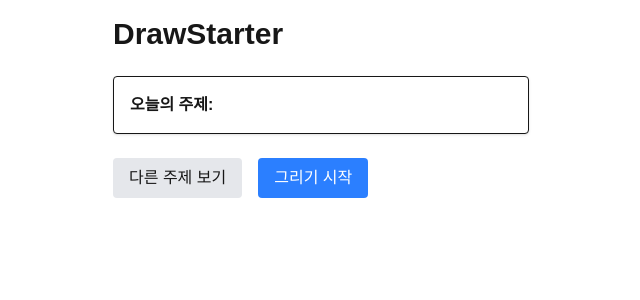
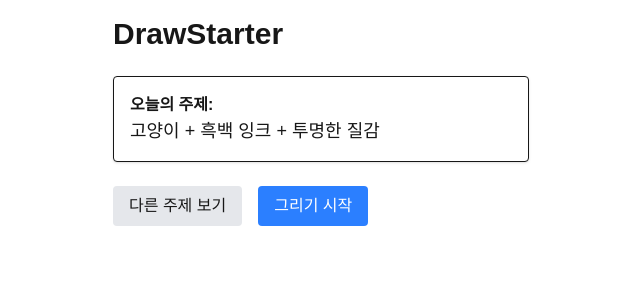
Before and after one commit to mandu9284/drawstarter, a Next.js app: page / in a window 1280 px wide. Shown: the top 300 px of the page, without its empty margins (319-959 px from the left). Built offline with nearby package versions, Linux system fonts and the light colour scheme.

Commit message:
feat: 주제 생성 함수 구현

```diff
--- a/app/page.tsx
+++ b/app/page.tsx
@@ -1,3 +1,4 @@
+import { getRandomPrompt } from "@/lib/prompt";
 import Link from "next/link";
 
 export default function Home() {
@@ -6,6 +7,7 @@ export default function Home() {
     <h1 className="text-3xl font-bold">DrawStarter</h1>
     <div className="border p-4 rounded bg-white shadow">
       <p className="font-semibold">오늘의 주제:</p>
+      <p className="text-lg">{getRandomPrompt()}</p>
     </div>
     <div className="flex gap-4">
       <button className="bg-gray-200 px-4 py-2 rounded">다른 주제 보기</button>
--- /dev/null
+++ b/lib/prompt.ts
@@ -0,0 +1,9 @@
+export function getRandomPrompt(): string {
+    const subjects = ["고양이", "로봇", "사막", "달", "도시", "바다"];
+    const styles = ["수채화 스타일", "픽셀 아트", "흑백 잉크", "3D 렌더링"];
+    const extras = ["투명한 질감", "미래적인 분위기", "레트로 느낌", "화려한 색감"];
+
+    const r = (arr: string[]) => arr[Math.floor(Math.random() * arr.length)];
+
+    return `${r(subjects)} + ${r(styles)} + ${r(extras)}`;
+  }
```
